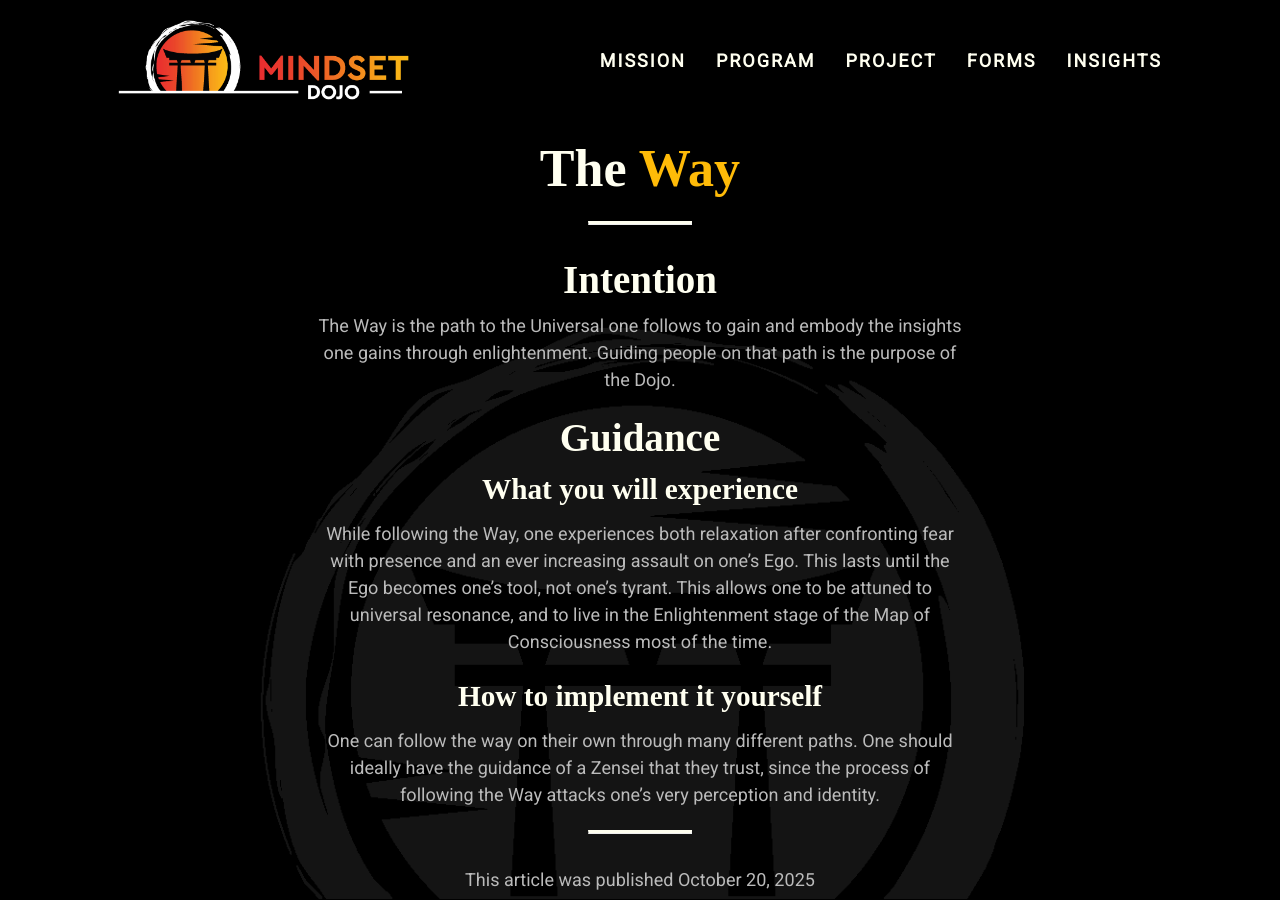
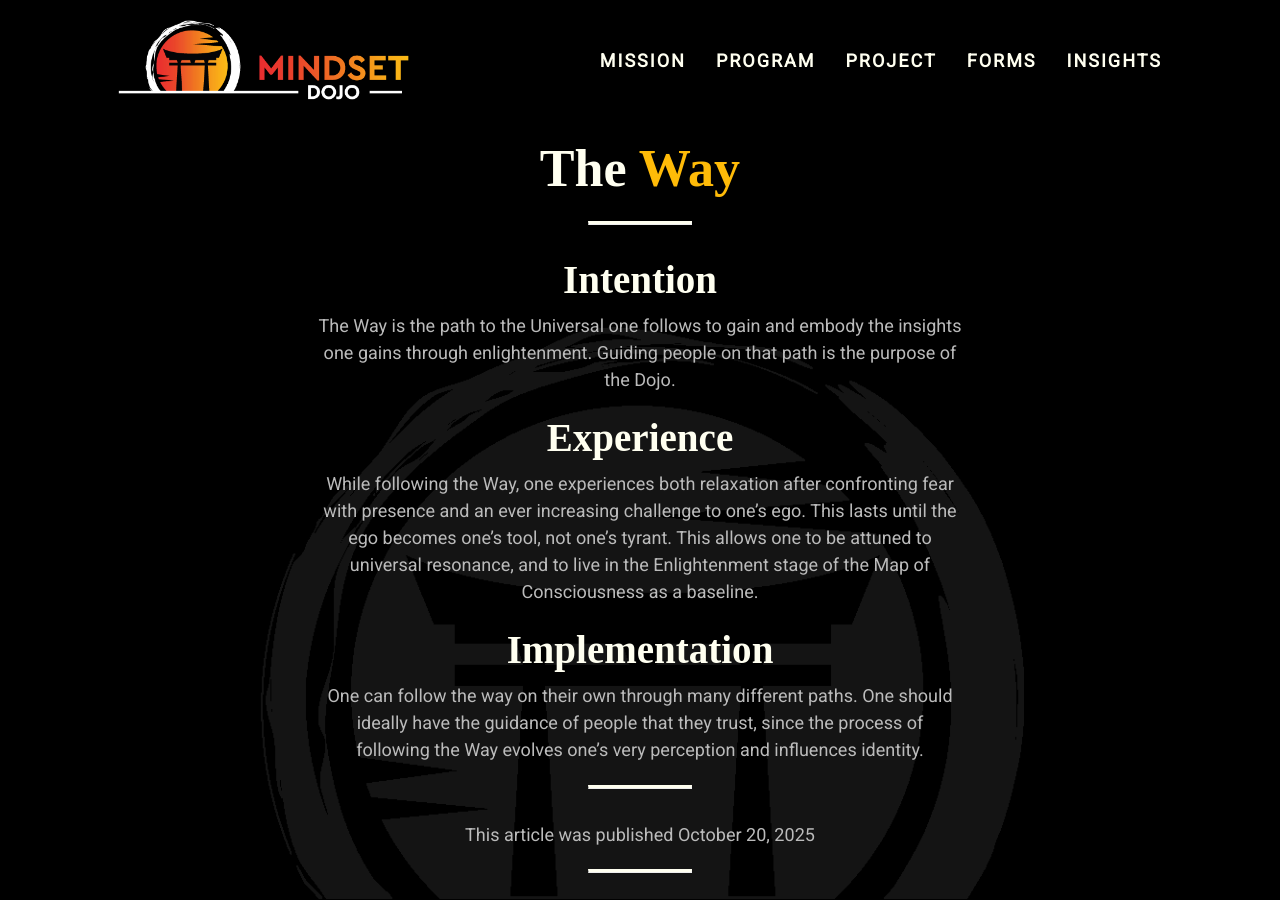
Before and after one commit to mindset-dojo/mindset-dojo.github.io, a Jekyll site: the page built from _forms/2025-10-20-way.md, in a window 1280 px wide and 900 px high. Built offline with Jekyll 4.4.1, drawn with Linux system fonts in a browser that asks for light colours; some web fonts are replaced.

Commit message:
refactor(way): language.

```diff
--- a/_forms/2025-10-20-way.md
+++ b/_forms/2025-10-20-way.md
@@ -18,12 +18,10 @@
 
 The Way is the path to the Universal one follows to gain and embody the insights one gains through enlightenment. Guiding people on that path is the purpose of the Dojo.
 
-## Guidance
+## Experience
 
-### What you will experience
+While following the Way, one experiences both relaxation after confronting fear with presence and an ever increasing challenge to one's ego. This lasts until the ego becomes one's tool, not one's tyrant. This allows one to be attuned to universal resonance, and to live in the Enlightenment stage of the Map of Consciousness as a baseline.
 
-While following the Way, one experiences both relaxation after confronting fear with presence and an ever increasing assault on one's Ego. This lasts until the Ego becomes one's tool, not one's tyrant. This allows one to be attuned to universal resonance, and to live in the Enlightenment stage of the Map of Consciousness most of the time.
+## Implementation
 
-### How to implement it yourself
-
-One can follow the way on their own through many different paths. One should ideally have the guidance of a Zensei that they trust, since the process of following the Way attacks one's very perception and identity.
+One can follow the way on their own through many different paths. One should ideally have the guidance of people that they trust, since the process of following the Way evolves one's very perception and influences identity.
```
